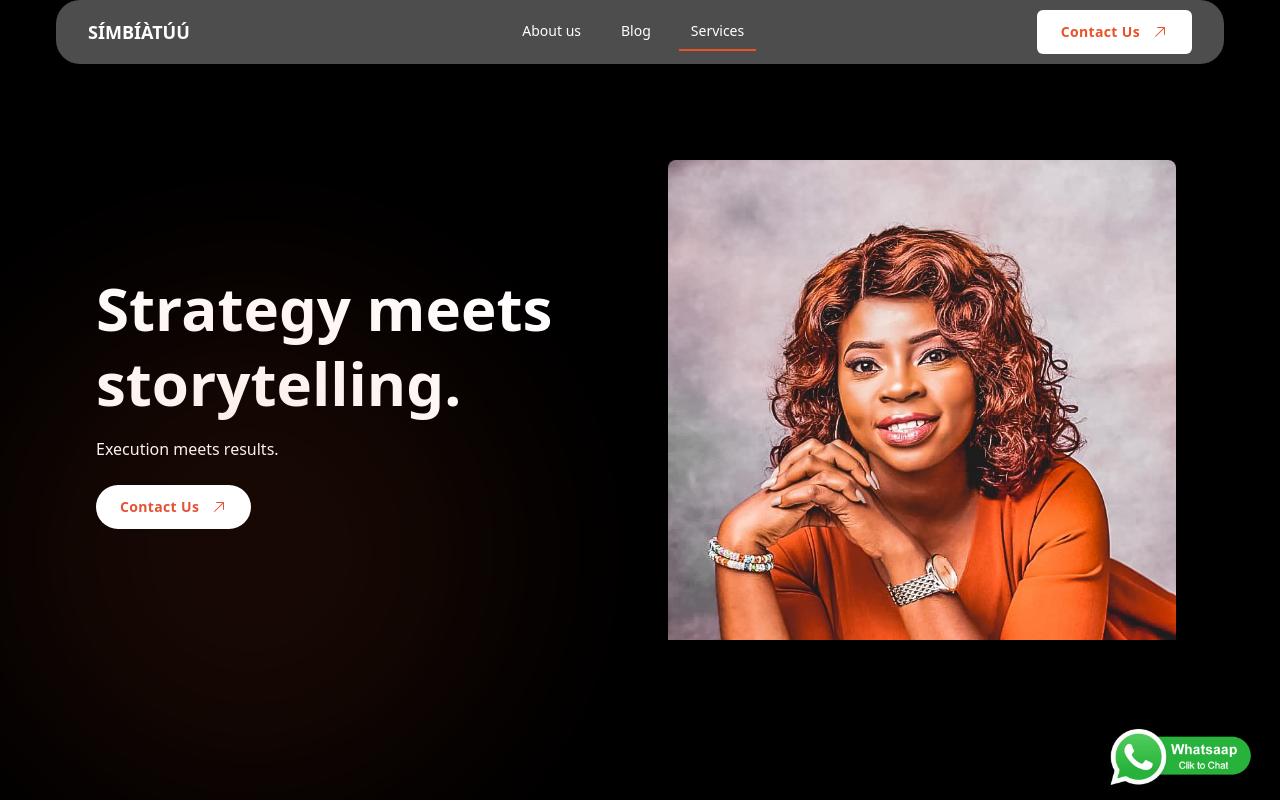
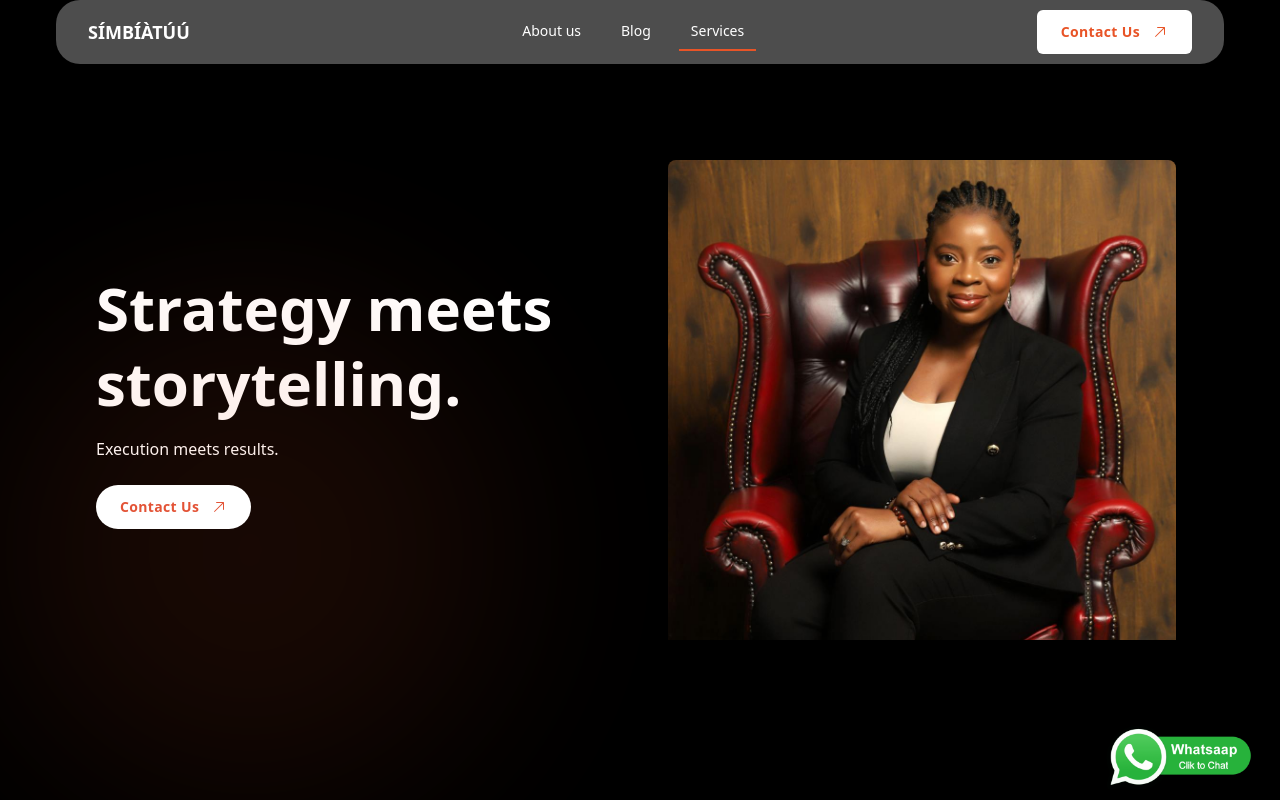
Before and after one commit to oluekundayo/simbiatuu, an Angular app: page /service in a window 1280 px wide. Shown: the top 800 px of the page. Built offline with nearby package versions, Linux system fonts and the light colour scheme.

Commit message:
made another change

```diff
--- a/src/app/page/serivce/serivce.component.html
+++ b/src/app/page/serivce/serivce.component.html
@@ -57,7 +57,7 @@
           <div class="image-train-track animate-scrollUp">
             <div class="image-train-row flex gap-4 px-2">
               <img
-                src="simbi4.jpg"
+                src="madam.jpg"
                 alt="People meeting"
                 class="w-full object-cover rounded-lg"
               />
--- a/src/index.html
+++ b/src/index.html
@@ -15,14 +15,14 @@
   <meta property="og:url" content="https://simbiatuu.uk/">
   <meta property="og:title" content="SÍMBÍÀTÚÚ — a content marketer, a full-stack marketer & a business builder for SMEs">
   <meta property="og:description" content="Based in the UK. Supporting SMEs in health, wellness, tech, lifestyle, hospitality, non-profits, and real estate through strategy, creativity, and storytelling.">
-  <meta property="og:image" content="simbiatuu-logo-012.png">
+  <meta property="og:image" content="https://simbiatuu.uk/simbiatuu-logo-012.png">
 
   <!-- Twitter -->
   <meta property="twitter:card" content="summary_large_image">
   <meta property="twitter:url" content="https://simbiatuu.uk/">
   <meta property="twitter:title" content="SÍMBÍÀTÚÚ — a content marketer, a full-stack marketer & a business builder for SMEs">
   <meta property="twitter:description" content="Based in the UK. Supporting SMEs in health, wellness, tech, lifestyle, hospitality, non-profits, and real estate through strategy, creativity, and storytelling.">
-  <meta property="twitter:image" content="simbiatuu-logo-012.png">
+  <meta property="twitter:image" content="https://simbiatuu.uk/simbiatuu-logo-012.png">
 
   <!-- Favicon -->
   <link rel="icon" type="image/png" href="simbiatuu-logo-012.png">
```
